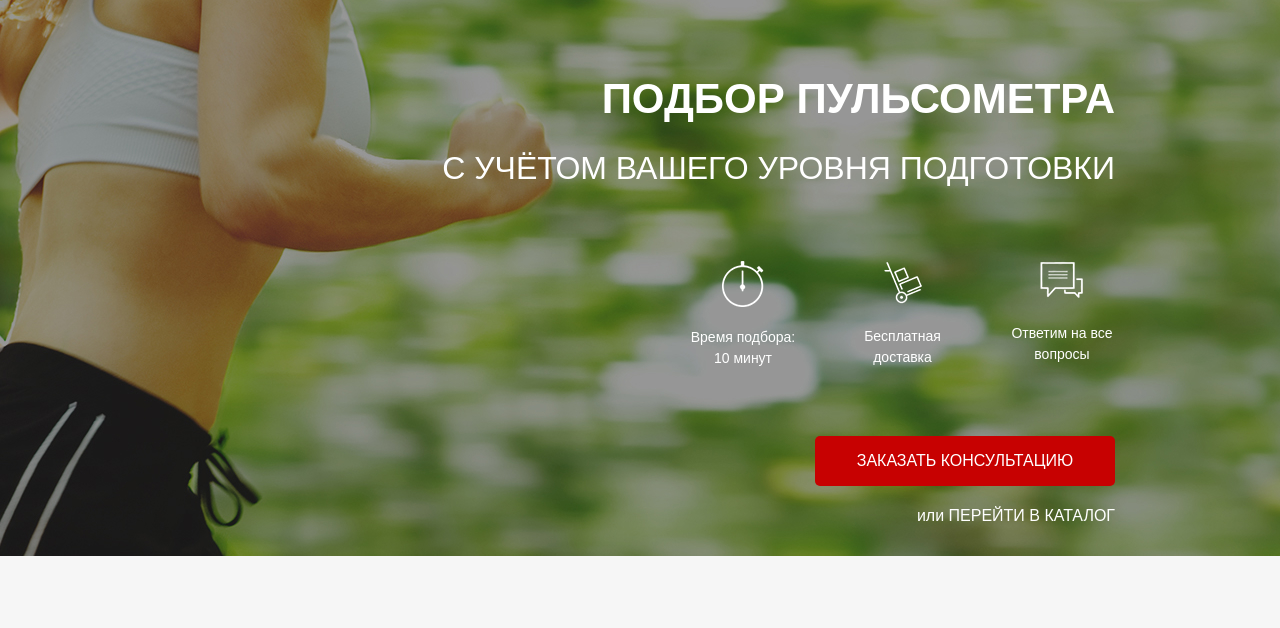
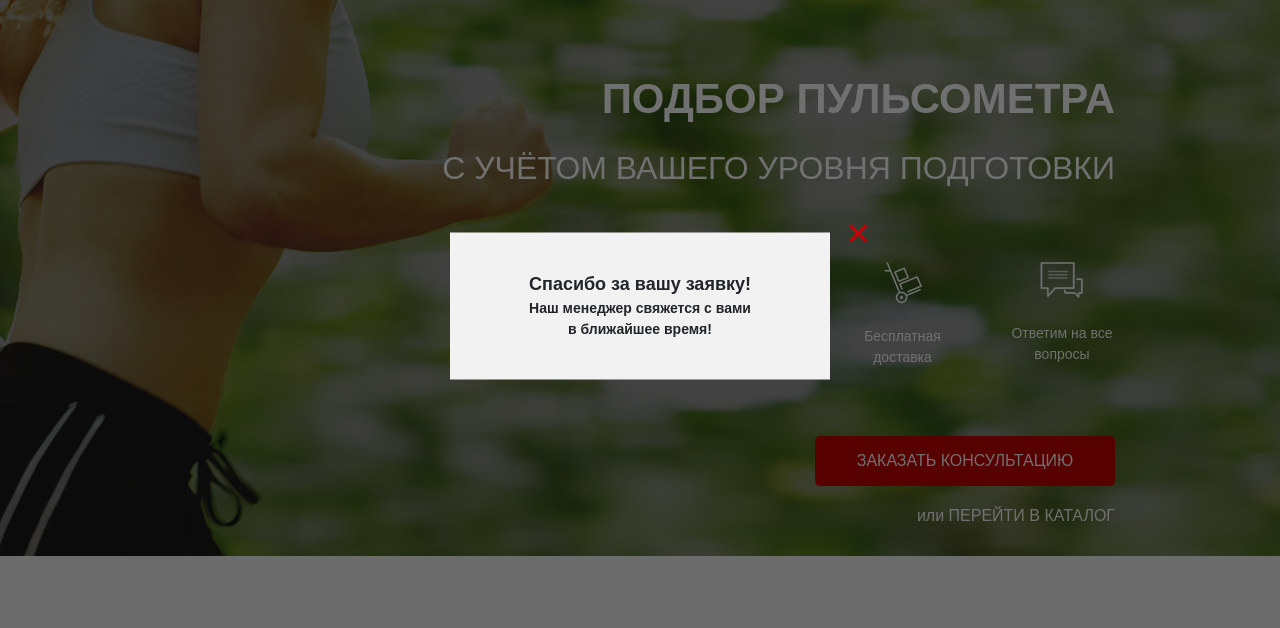
Before and after one commit to polikujydo/pulse, a website: page src/index.html in a window 1280 px wide. Shown: the part 94-722 px from the top of the page. Drawn offline with Linux system fonts and the light colour scheme; a web font is replaced by a local one.

Commit message:
Modal windows done

```diff
--- a/src/index.html
+++ b/src/index.html
@@ -477,6 +477,40 @@
 		</div>
 	</footer>
 
+	<div class="overlay">
+		<div class="modal" id="consultation">
+			<div class="modal__close">&times;</div>
+			<div class="modal__subtitle">Просто заполните форму заявки</div>
+			<div class="modal__descr">и мы перезвоним вам в течении 10 минут</div>
+			<form class="feed-form feed-form_mt25" action="#"">
+				<input name="name" required placeholder="Ваше имя" id="first" type="text">
+				<input name="phone" required placeholder="Ваш телефон" id="first" type="number">
+				<input name="email" required placeholder="Ваш E-mail" id="first" type="email">
+
+				<button class="button button_submit"> Заказать Консультацию</button>
+			</form>
+		</div>
+
+		<div class="modal" id="order">
+			<div class="modal__close">&times;</div>
+			<div class="modal__subtitle">Ваш заказ:</div>
+			<div class="modal__descr">Пульсометр Polar FT1</div>
+			<form class="feed-form feed-form_mt25" action="#"">
+				<input name="name" required placeholder="Ваше имя" id="first" type="text">
+				<input name="phone" required placeholder="Ваш телефон" id="first" type="number">
+				<input name="email" required placeholder="Ваш E-mail" id="first" type="email">
+
+				<button class="button button_submit"> Купить </button>
+			</form>
+		</div>
+
+		<div class="modal modal_mini">
+			<div class="modal__close">&times;</div>
+			<div class="modal__subtitle">Спасибо за вашу заявку!</div>
+			<div class="modal__descr">Наш менеджер свяжется с вами <br> в ближайшее время!</div>
+		</div>
+	</div>
+
 	<script src="js/script.js"></script>
 </body>
 </html>
--- a/src/sass/blocks/_forms.scss
+++ b/src/sass/blocks/_forms.scss
@@ -17,4 +17,7 @@
             margin-bottom: 20px;
         }
     }
+    &_mt25 {
+        margin-top: 25px;
+    }
 }
--- /dev/null
+++ b/src/sass/blocks/_modal.scss
@@ -0,0 +1,43 @@
+.overlay {
+    position: fixed;
+    height: 100%;
+    width: 100%;
+    background-color: rgba(0, 0, 0, .56);
+    top: 0
+}
+
+.modal {
+    min-height: 400px;
+    width: 380px;
+    background-color: #f2f2f2;
+    position: absolute;
+    padding: 38px 40px 40px 40px;
+    top: 50%;
+    left: 50%;
+    transform: translate(-50%, -50%);
+    &__subtitle {
+        font-weight: 700;
+        font-size: 18px;
+        text-align: center;
+    }
+    &__descr {
+        text-align: center;
+        font-weight: 700;
+        font-size: 14px;
+    }
+    &__close {
+        cursor: pointer;
+        position: absolute;
+        top: -30px;
+        right: -40px;
+        color: $main-color;
+        font-size: 41px;
+    }
+    &_mini {
+        min-height: 145px;
+    }
+}
+
+#consultation, #order {
+    display: none;
+}
--- a/src/sass/style.scss
+++ b/src/sass/style.scss
@@ -23,3 +23,4 @@ a {
 @import 'blocks/catalog';
 @import 'blocks/footer';
 @import 'blocks/reviews';
+@import 'blocks/modal';
```
Also changed, not shown: src/css/style.min.css.
